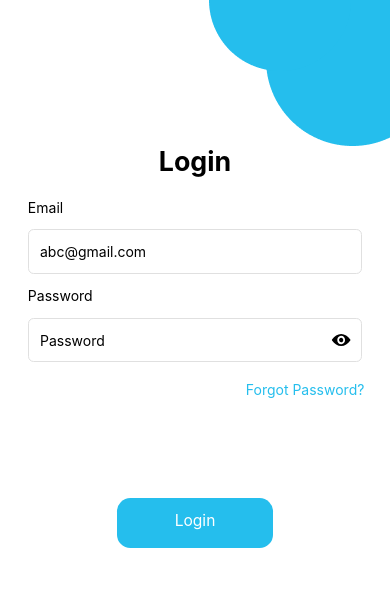
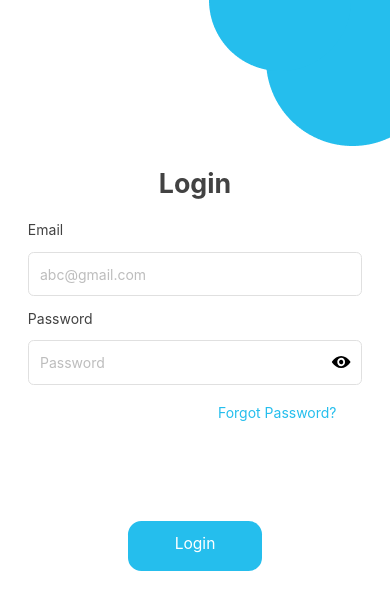
Before and after one commit to faisalur-rehman/dummy_s2w, a React Native app: screen / in a window 390 px wide. Shown: the top 610 px of the page. Built offline with nearby package versions, Linux system fonts and the light colour scheme.

Commit message:
adds navigation

```diff
--- a/App.js
+++ b/App.js
@@ -7,16 +7,10 @@
  */
 
 import React from 'react';
-import LoginScreen from './src/screens/login/LoginScreen';
-import ResetPasswordScreen from './src/screens/resetPassword/ResetPassword';
+import {Routes} from './src/navigations/routes';
 
 const App = () => {
-  return (
-    <>
-      <LoginScreen />
-      {/* <ResetPasswordScreen /> */}
-    </>
-  );
+  return <Routes />;
 };
 
 export default App;
--- a/package.json
+++ b/package.json
@@ -10,8 +10,14 @@
     "lint": "eslint ."
   },
   "dependencies": {
+    "@react-navigation/bottom-tabs": "^6.3.3",
+    "@react-navigation/native": "^6.0.12",
+    "@react-navigation/native-stack": "^6.8.0",
     "react": "18.1.0",
     "react-native": "0.70.0",
+    "react-native-dropdown-picker": "^5.4.2",
+    "react-native-safe-area-context": "^4.3.3",
+    "react-native-screens": "^3.17.0",
     "react-native-size-matters": "^0.4.0",
     "react-native-svg": "^13.1.0"
   },
--- a/src/components/AuthenticationWrapper/AuthenticationWrapper.js
+++ b/src/components/AuthenticationWrapper/AuthenticationWrapper.js
@@ -1,6 +1,7 @@
-import {Image, SafeAreaView, StyleSheet, Text, View} from 'react-native';
 import React from 'react';
+import {Image, Platform, SafeAreaView, Text, View} from 'react-native';
 import {ScaledSheet} from 'react-native-size-matters';
+import {colors} from '../../utils/theme';
 
 const AuthenticationWrapper = ({children, title = ''}) => {
   return (
@@ -15,7 +16,6 @@ const AuthenticationWrapper = ({children, title = ''}) => {
         />
         <View
           style={{
-            backgroundColor: 'green',
             width: '90%',
             position: 'absolute',
           }}>
@@ -28,7 +28,7 @@ const AuthenticationWrapper = ({children, title = ''}) => {
       <SafeAreaView>
         <Text style={styles.title}>{title}</Text>
       </SafeAreaView>
-      {children}
+      <View style={styles.inputView}>{children}</View>
     </View>
   );
 };
@@ -36,11 +36,15 @@ const AuthenticationWrapper = ({children, title = ''}) => {
 export default AuthenticationWrapper;
 
 const styles = ScaledSheet.create({
+  inputView: {
+    marginHorizontal: '25@s',
+  },
   title: {
     fontWeight: '700',
     fontSize: '24@s',
-    marginTop: '130@s',
+    marginTop: Platform.OS == 'ios' ? '130@s' : '150@s',
     textAlign: 'center',
     marginVertical: '20@s',
+    color: colors.labelBlackColor,
   },
 });
--- /dev/null
+++ b/src/components/Dropdown/Dropdown.js
@@ -0,0 +1,49 @@
+import React, {useState} from 'react';
+import {Text, View} from 'react-native';
+import DropDownPicker from 'react-native-dropdown-picker';
+import {ScaledSheet} from 'react-native-size-matters';
+import {colors} from '../../utils/theme';
+
+const Dropdown = props => {
+  const {label = '', style = {}} = props;
+  const [open, setOpen] = useState(false);
+  const [value, setValue] = useState(null);
+  const [items, setItems] = useState([
+    {label: 'Apple', value: 'apple'},
+    {label: 'Banana', value: 'banana'},
+  ]);
+
+  return (
+    <View>
+      <Text style={styles.labelStyle}>{label}</Text>
+      <DropDownPicker
+        open={open}
+        value={value}
+        items={items}
+        setOpen={setOpen}
+        setValue={setValue}
+        setItems={setItems}
+        dropDownContainerStyle={styles.dropdownContainer}
+        {...props}
+        style={[styles.dropdownInput, style]}
+        // containerStyle={{borderColor: 'blue'}}
+      />
+    </View>
+  );
+};
+
+export default Dropdown;
+
+const styles = ScaledSheet.create({
+  dropdownInput: {
+    borderColor: colors.textInputBorderColor,
+    marginVertical: '12@s',
+  },
+  dropdownContainer: {
+    borderColor: colors.textInputBorderColor,
+  },
+  labelStyle: {
+    color: colors.labelBlackColor,
+    fontSize: '18@s',
+  },
+});
--- a/src/components/TextFields/TextField.js
+++ b/src/components/TextFields/TextField.js
@@ -4,29 +4,36 @@ import {ScaledSheet} from 'react-native-size-matters';
 import {colors} from '../../utils/theme';
 
 const TextField = props => {
-  const {icon = null, onPress = () => null} = props;
+  const {
+    icon = null,
+    onPress = () => null,
+    placeholderColor = colors.placeholderColor,
+  } = props;
   return (
-    <View style={styles.inputView}>
+    <>
       <Text style={styles.label}>{props?.label}</Text>
       <View style={styles.relativeView}>
-        <TextInput style={styles.textInput} {...props} />
+        <TextInput
+          style={styles.textInput}
+          {...props}
+          placeholderTextColor={placeholderColor}
+        />
         {icon && (
           <Pressable onPress={onPress} style={styles.passIcon}>
             {icon}
           </Pressable>
         )}
       </View>
-    </View>
+    </>
   );
 };
 
 export default TextField;
 
 const styles = ScaledSheet.create({
-  inputView: {
-    marginHorizontal: '25@s',
+  label: {
+    color: colors.labelBlackColor,
   },
-  label: {},
   textInput: {
     height: '40@s',
     // backgroundColor: 'red',
--- /dev/null
+++ b/src/navigations/navigationRoutes.js
@@ -0,0 +1,6 @@
+export const NAVIGATION_ROUTES = {
+  LOGIN: 'LOGIN',
+  RESET_PASSWORD: 'RESET_PASSWORD',
+  ENTER_CLASS: 'ENTER_CLASS',
+  HOME: 'HOME',
+};
--- /dev/null
+++ b/src/navigations/routes.js
@@ -0,0 +1,54 @@
+import React from 'react';
+import {createBottomTabNavigator} from '@react-navigation/bottom-tabs';
+import {NavigationContainer} from '@react-navigation/native';
+import {createNativeStackNavigator} from '@react-navigation/native-stack';
+import EnterClassScreen from '../screens/enterClass/EnterClassScreen';
+import LoginScreen from '../screens/login/LoginScreen';
+import ResetPasswordScreen from '../screens/resetPassword/ResetPassword';
+import {NAVIGATION_ROUTES} from './navigationRoutes';
+
+const AuthStack = createNativeStackNavigator();
+const Tab = createBottomTabNavigator();
+
+function Tabs() {
+  return (
+    <Tab.Navigator>
+      {/* <Tab.Screen name="Feed" component={Feed} /> */}
+      {/* <Tab.Screen name="Messages" component={Messages} /> */}
+    </Tab.Navigator>
+  );
+}
+function Authentication() {
+  return (
+    <AuthStack.Navigator initialRouteName={NAVIGATION_ROUTES.LOGIN}>
+      <AuthStack.Screen
+        name={NAVIGATION_ROUTES.LOGIN}
+        component={LoginScreen}
+        options={{headerShown: false}}
+      />
+      <AuthStack.Screen
+        name={NAVIGATION_ROUTES.RESET_PASSWORD}
+        component={ResetPasswordScreen}
+        options={{headerShown: false}}
+      />
+      <AuthStack.Screen
+        name={NAVIGATION_ROUTES.ENTER_CLASS}
+        component={EnterClassScreen}
+        options={{headerShown: false}}
+      />
+      <AuthStack.Screen
+        name={NAVIGATION_ROUTES.HOME}
+        component={Tabs}
+        options={{headerShown: false}}
+      />
+    </AuthStack.Navigator>
+  );
+}
+
+export const Routes = () => {
+  return (
+    <NavigationContainer>
+      <Authentication />
+    </NavigationContainer>
+  );
+};
--- /dev/null
+++ b/src/screens/enterClass/EnterClassScreen.js
@@ -0,0 +1,27 @@
+import React from 'react';
+import {StyleSheet, View} from 'react-native';
+import AuthenticationWrapper from '../../components/AuthenticationWrapper/AuthenticationWrapper';
+import PrimaryButton from '../../components/Buttons/PrimaryButton';
+import Dropdown from '../../components/Dropdown/Dropdown';
+
+const EnterClassScreen = () => {
+  return (
+    <AuthenticationWrapper title="Enter Class">
+      <View style={[{zIndex: 99}]}>
+        <Dropdown zIndex={3000} label="Class" />
+      </View>
+      <View style={{zIndex: 9}}>
+        <Dropdown zIndex={1000} label="Section" />
+      </View>
+      <View style={styles.buttonView}>
+        <PrimaryButton title={'GO'} />
+      </View>
+    </AuthenticationWrapper>
+  );
+};
+
+export default EnterClassScreen;
+
+const styles = StyleSheet.create({
+  buttonView: {alignItems: 'center', marginVertical: 100},
+});
--- a/src/screens/login/LoginScreen.js
+++ b/src/screens/login/LoginScreen.js
@@ -1,25 +1,21 @@
 import React, {useState} from 'react';
-import {
-  Button,
-  Image,
-  SafeAreaView,
-  ScrollView,
-  StyleSheet,
-  Text,
-  TouchableOpacity,
-  View,
-} from 'react-native';
+import {SafeAreaView, Text, TouchableOpacity, View} from 'react-native';
 import {ScaledSheet} from 'react-native-size-matters';
 import PasswordEyeIcon from '../../assets/images/SvgImages/EyeIcon';
 import HiddenEye from '../../assets/images/SvgImages/HiddenEye';
 import AuthenticationWrapper from '../../components/AuthenticationWrapper/AuthenticationWrapper';
 import PrimaryButton from '../../components/Buttons/PrimaryButton';
 import TextField from '../../components/TextFields/TextField';
-import {ButtonVariants} from '../../utils/constants';
+import {NAVIGATION_ROUTES} from '../../navigations/navigationRoutes';
 import {colors} from '../../utils/theme';
 
-const LoginScreen = () => {
+const LoginScreen = ({navigation}) => {
   const [showPassword, setShowPassword] = useState(false);
+
+  const handleLogin = () => {
+    navigation.navigate(NAVIGATION_ROUTES.ENTER_CLASS);
+  };
+
   return (
     <AuthenticationWrapper title="Login">
       <SafeAreaView>
@@ -31,11 +27,12 @@ const LoginScreen = () => {
           icon={showPassword ? <PasswordEyeIcon /> : <HiddenEye />}
           onPress={() => setShowPassword(prev => !prev)}
         />
-        <TouchableOpacity>
+        <TouchableOpacity
+          onPress={() => navigation.navigate(NAVIGATION_ROUTES.RESET_PASSWORD)}>
           <Text style={styles.forgotPassword}>Forgot Password?</Text>
         </TouchableOpacity>
         <View style={styles.buttonView}>
-          <PrimaryButton title={'Login'} />
+          <PrimaryButton title={'Login'} onPress={handleLogin} />
         </View>
       </SafeAreaView>
     </AuthenticationWrapper>
--- a/src/screens/resetPassword/ResetPassword.js
+++ b/src/screens/resetPassword/ResetPassword.js
@@ -1,28 +1,19 @@
 import React, {useState} from 'react';
-import {
-  Button,
-  Image,
-  SafeAreaView,
-  ScrollView,
-  StyleSheet,
-  Text,
-  TouchableOpacity,
-  View,
-} from 'react-native';
+import {View} from 'react-native';
 import {ScaledSheet} from 'react-native-size-matters';
 import PasswordEyeIcon from '../../assets/images/SvgImages/EyeIcon';
 import HiddenEye from '../../assets/images/SvgImages/HiddenEye';
 import AuthenticationWrapper from '../../components/AuthenticationWrapper/AuthenticationWrapper';
 import PrimaryButton from '../../components/Buttons/PrimaryButton';
 import TextField from '../../components/TextFields/TextField';
+import {NAVIGATION_ROUTES} from '../../navigations/navigationRoutes';
 import {colors} from '../../utils/theme';
 
-const ResetPasswordScreen = () => {
+const ResetPasswordScreen = ({navigation}) => {
   const [showPassword, setShowPassword] = useState(false);
   const [showConfirmPassword, setShowConfirmPassword] = useState(false);
   return (
     <AuthenticationWrapper title="Reset Password">
-      <SafeAreaView style={{flex: 1}}>
       <TextField
         placeholder="*******"
         label="Password"
@@ -38,9 +29,11 @@ const ResetPasswordScreen = () => {
         onPress={() => setShowConfirmPassword(prev => !prev)}
       />
       <View style={{alignItems: 'center', marginVertical: 100}}>
-          <PrimaryButton title={'Save'} />
+        <PrimaryButton
+          title={'Save'}
+          onPress={() => navigation.navigate(NAVIGATION_ROUTES.LOGIN)}
+        />
       </View>
-      </SafeAreaView>
     </AuthenticationWrapper>
   );
 };
--- a/src/utils/theme.js
+++ b/src/utils/theme.js
@@ -2,6 +2,8 @@ export const colors = {
   textInputBorderColor: '#E0E0E0',
   primaryButtonColor: '#25BEED',
   whiteColor: '#fff',
+  labelBlackColor: '#424242',
+  placeholderColor: '#BDBDBD',
 };
 
 export const fonts = {
```
Lines whose indentation alone changed are shown as unchanged.
